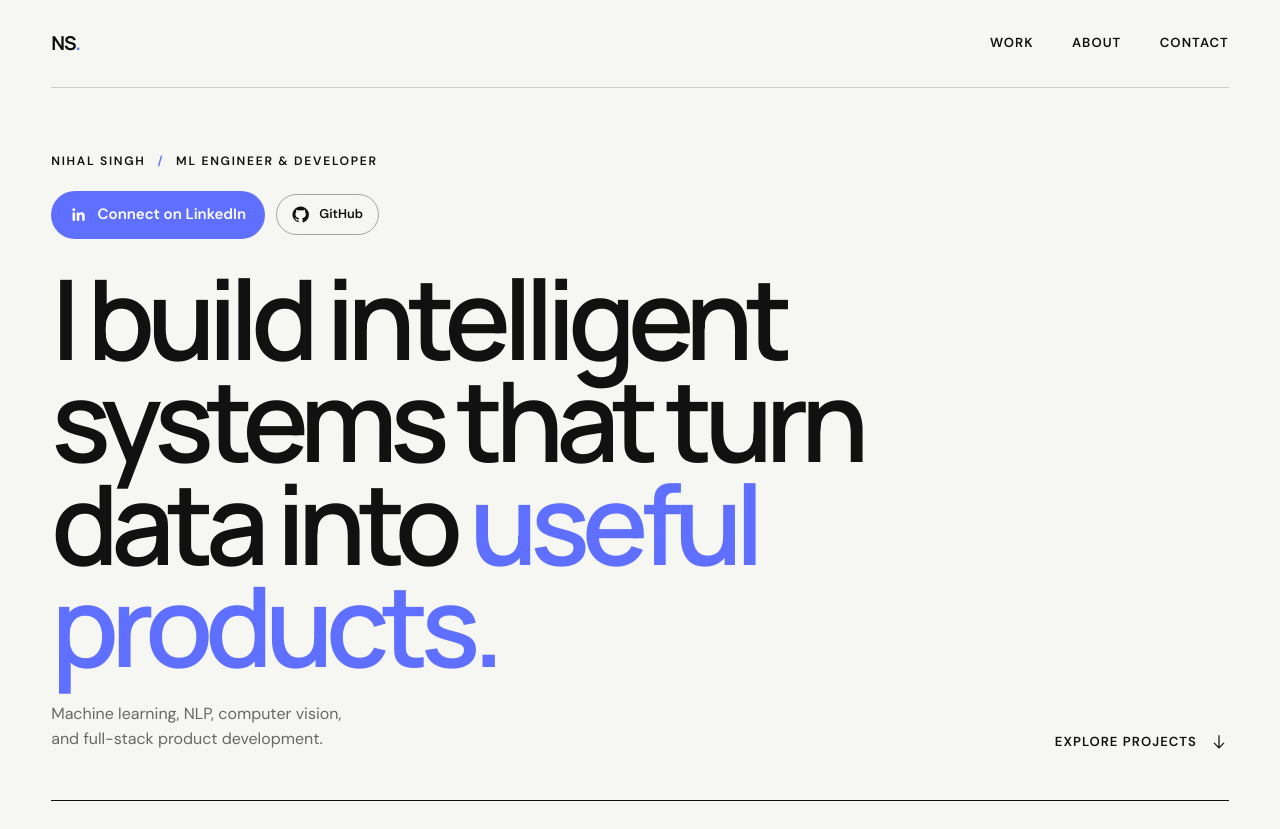
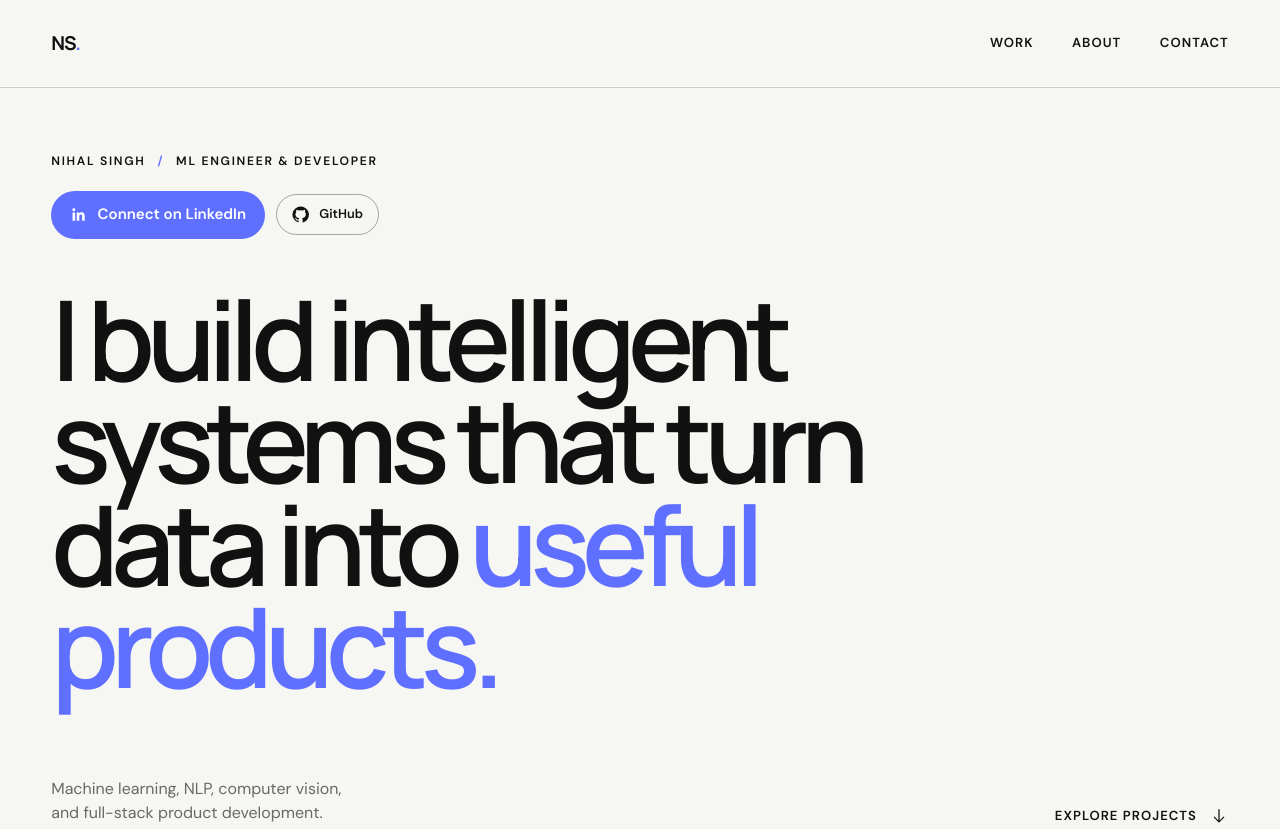
Before and after one commit to NihalSingh30/nihal-portfolio, a website: page index.html in a window 1280 px wide. Shown: the top 829 px of the page. Drawn offline with Linux system fonts and the light colour scheme.

Commit message:
Fix hero spacing and keep navigation visible

```diff
--- a/index.html
+++ b/index.html
@@ -20,7 +20,7 @@
       href="https://fonts.googleapis.com/css2?family=DM+Sans:wght@400;500;600&family=Manrope:wght@500;600;700&display=swap"
       rel="stylesheet"
     />
-    <link rel="stylesheet" href="styles/site.css?v=2" />
+    <link rel="stylesheet" href="styles/site.css?v=3" />
     <script src="scripts/main.js" defer></script>
   </head>
   <body>
--- a/styles/site.css
+++ b/styles/site.css
@@ -37,18 +37,22 @@ a:focus-visible { outline: 3px solid var(--accent); outline-offset: 5px; }
 .skip-link:focus { transform: translateY(0); }
 
 .site-header {
-  position: absolute;
+  position: fixed;
   z-index: 10;
   top: 0;
-  left: 50%;
-  width: var(--page);
+  left: 0;
+  width: 100%;
   min-height: 5.5rem;
+  padding-inline: max(4vw, calc((100vw - 1480px) / 2));
   display: flex;
   align-items: center;
   justify-content: space-between;
+  background: rgba(246,246,242,.92);
+  -webkit-backdrop-filter: blur(16px);
+  backdrop-filter: blur(16px);
   border-bottom: 1px solid rgba(17,17,17,.18);
-  transform: translateX(-50%);
 }
+section[id] { scroll-margin-top: 6.5rem; }
 .wordmark { font: 700 1.2rem/1 var(--display); letter-spacing: -.05em; }
 .wordmark span { color: var(--accent); }
 nav { display: flex; gap: clamp(1.15rem, 3vw, 2.5rem); }
@@ -57,7 +61,7 @@ nav a:hover { color: var(--accent); }
 
 .hero {
   width: var(--page);
-  min-height: min(900px, 100svh);
+  min-height: 100svh;
   margin: 0 auto;
   padding: clamp(9rem, 19vh, 13rem) 0 3rem;
   display: flex;
@@ -108,12 +112,15 @@ nav a:hover { color: var(--accent); }
 .profile-link__icon { width: 1.08rem; height: 1.08rem; flex: none; fill: currentColor; }
 .hero h1 {
   max-width: 13ch;
-  margin: auto 0;
-  font: 600 clamp(3.15rem, 8.7vw, 9.3rem)/.92 var(--display);
+  margin: clamp(2.25rem, 6vh, 5rem) 0;
+  flex: 0 0 auto;
+  font: 600 clamp(3.15rem, min(8.7vw, 14vh), 9.3rem)/.92 var(--display);
   letter-spacing: -.07em;
 }
 h1 em, .contact h2 em { color: var(--accent); font-style: normal; }
 .hero-footer {
+  margin-top: auto;
+  padding-top: clamp(1.5rem, 4vh, 3rem);
   display: flex;
   align-items: flex-end;
   justify-content: space-between;
@@ -207,7 +214,7 @@ footer a:hover { color: var(--accent); }
   nav a { font-size: .7rem; }
   .hero { min-height: 100svh; padding-top: 7.5rem; }
   .hero-links { margin-top: 1rem; }
-  .hero h1 { margin: auto 0; font-size: clamp(3.2rem, 15vw, 5.7rem); }
+  .hero h1 { margin: clamp(2rem, 6vh, 3.5rem) 0; font-size: clamp(3.2rem, 15vw, 5.7rem); }
   .hero-footer p { display: none; }
   .hero-footer { justify-content: flex-end; }
   .section-heading { grid-template-columns: 2.5rem 1fr; gap: 1rem; }
```
